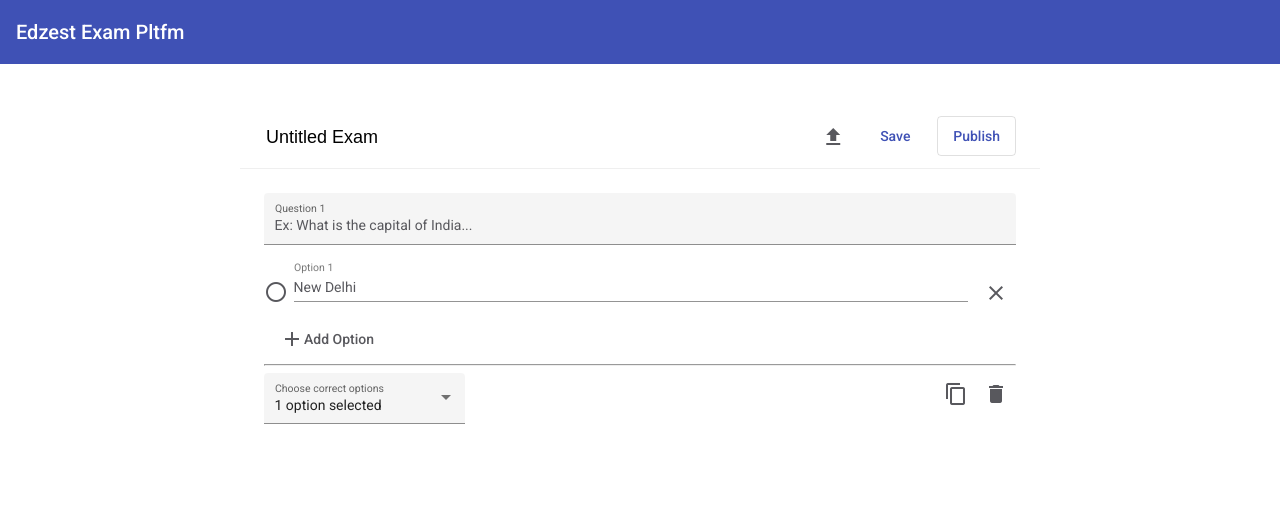
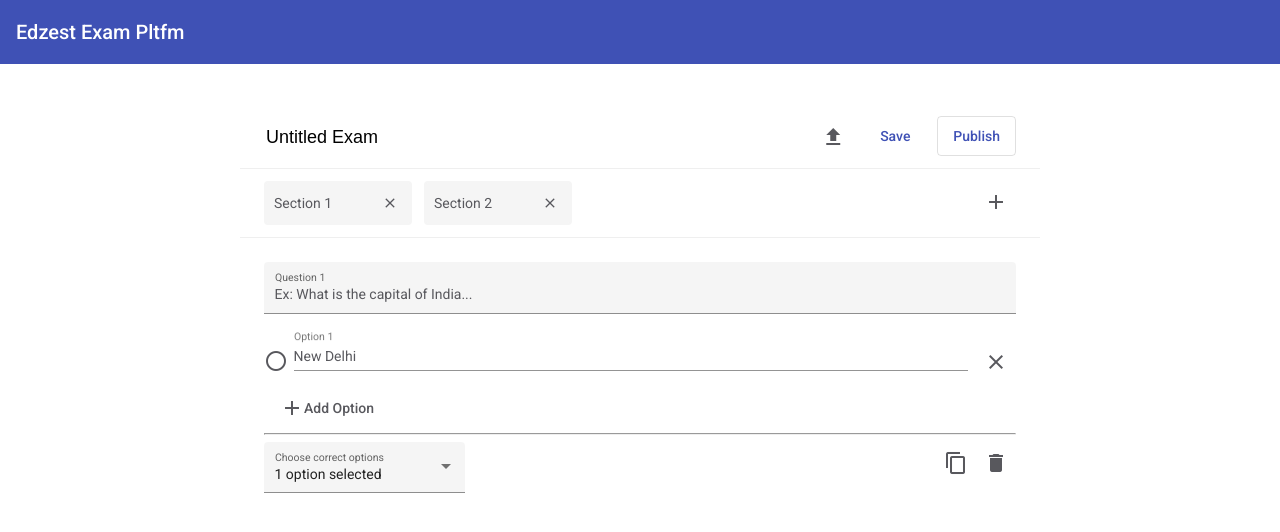
Before and after one commit to edzest/eep-dashboard, an Angular app: page /admin/create-test in a window 1280 px wide. Shown: the top 532 px of the page. Built offline with nearby package versions, Linux system fonts and the light colour scheme.

Commit message:
Add section tiles template

```diff
--- a/src/app/admin-dashboard/create-test/create-test.component.css
+++ b/src/app/admin-dashboard/create-test/create-test.component.css
@@ -48,6 +48,55 @@
     pointer-events: none;
 }
 
+#sections {
+    border-bottom: 1px solid var(--line);
+    padding: 12px 24px;
+    display: flex;
+    justify-content: space-between;
+    gap: 12px;
+}
+
+.all-sections {
+    display: flex;
+    gap: 12px;
+    overflow-x: auto;
+}
+
+.section-tile {
+    background: #f5f5f5;
+    padding: 8px;
+    display: flex;
+    align-items: center;
+    border: 2px solid #f5f5f5;
+    border-radius: var(--radius);
+    justify-content: space-between;
+    min-width: 128px;
+}
+
+.section-tile:hover {
+    border-bottom: 2px solid var(--text);
+}
+
+.add-section-tile {
+    border: 1px dashed #d1d1d1;
+    padding: 8px;
+    border-radius: var(--radius);
+    cursor: pointer;
+    border-radius: 50%;
+}
+
+.small-icon {
+    font-size: 16px;
+    height: 16px;
+    width: 16px;
+    border-radius: 50%;
+    padding: 4px;
+}
+
+.small-icon:hover {
+    background: #d1d1d1;
+}
+
 .action-text {
     text-decoration: underline dashed;
     cursor: pointer;
--- a/src/app/admin-dashboard/create-test/create-test.component.html
+++ b/src/app/admin-dashboard/create-test/create-test.component.html
@@ -14,6 +14,23 @@
             </div>
             <button mat-button color="primary">Save</button>
             <button mat-stroked-button color="primary">Publish</button>
+        </div>
+    </div>
+    <div id="sections">
+        <div class="all-sections">
+            <div class="section-tile" *ngFor="let sectionName of sections; let index = index">
+                <span>{{sectionName}}</span>
+                <mat-icon class="small-icon" (click)="deleteSection(index)">
+                    clear
+                </mat-icon>
+            </div>
+        </div>
+        <div (click)="addNewSection()">
+        <button mat-icon-button>
+            <mat-icon matTooltip="Add a new section">
+                add
+            </mat-icon>
+        </button>
         </div>
     </div>
     <div class="exam-builder">
--- a/src/app/admin-dashboard/create-test/create-test.component.ts
+++ b/src/app/admin-dashboard/create-test/create-test.component.ts
@@ -9,6 +9,7 @@ import { McqQuestion, Option } from './question-types';
 export class CreateTestComponent implements OnInit {
 
   examTitle: string = "Untitled Exam";
+  sections: string[] = ["Section 1", "Section 2"];
   allQuestions: McqQuestion[] = [
     {
       'question': 'Ex: What is the capital of India...',
@@ -99,4 +100,14 @@ export class CreateTestComponent implements OnInit {
   convertCsvStringToJson(data: string) {
     console.log(data);
   }
+
+
+  addNewSection() {
+    const sectionName = `Section ${this.sections.length + 1}`;
+    this.sections.push(sectionName);
+  }
+
+  deleteSection(index: number) {
+    this.sections.splice(index, 1);
+  }
 }
```
